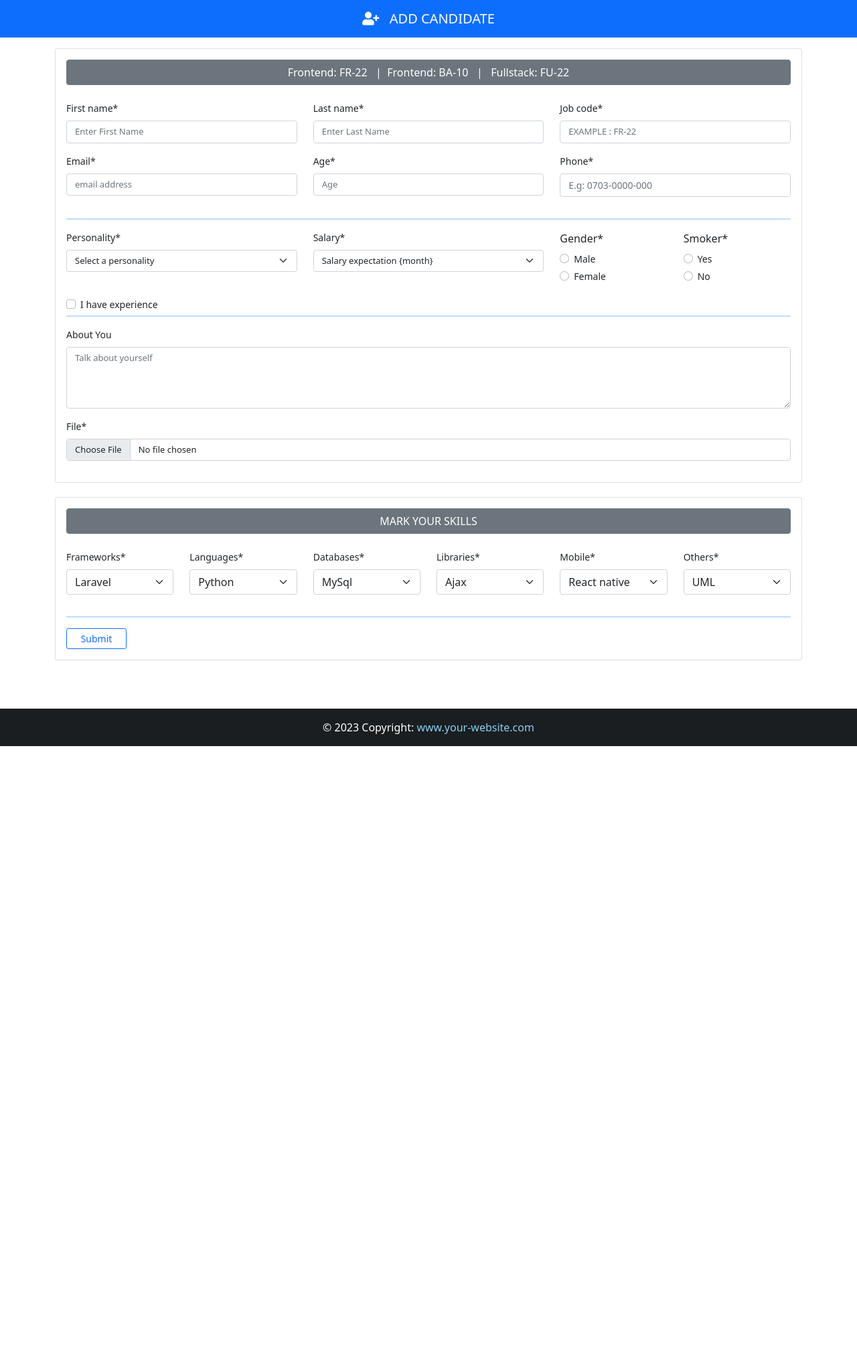
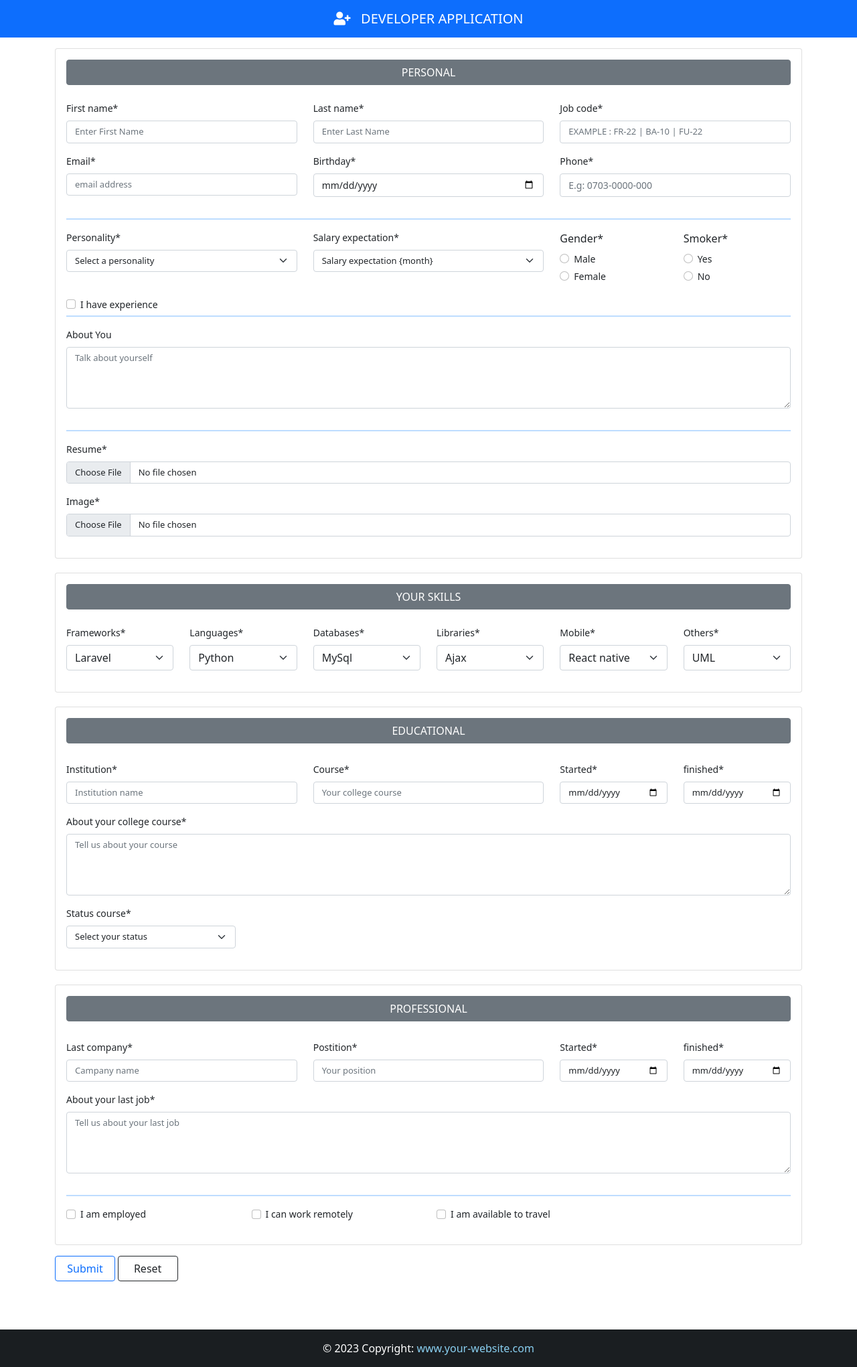
Before and after one commit to martins232/crispy, a Django app: page / in a window 1280 px wide. Shown: the whole page at 67% size. Before the commit the page ends 1114 px from the top, so only its background shows below. Run offline with Django 4.2, Linux system fonts and the light colour scheme; some libraries are stand-ins or nearby versions.

Commit message:
# 11 final project

```diff
--- a/App/forms.py
+++ b/App/forms.py
@@ -2,6 +2,8 @@
 from . models import Candidate, SMOKER
 from django.core.validators import RegexValidator
 from django.core.exceptions import ValidationError
+from datetime import date # used in birthday validation
+import datetime # used to prevent future date
 
 # Every letters to lowercase
 class LowerCase(forms.CharField):
@@ -48,7 +50,7 @@
         error_messages= {"required": "Job cannot be empty"},
 
         widget=forms.TextInput(attrs={
-            "placeholder":"Example : FR-22",
+            "placeholder":"Example : FR-22 | BA-10 | FU-22",
             "style": "font-size : 13px; text-transform: uppercase;",
             "data-mask": "AA-00"
         })
@@ -69,17 +71,17 @@
         )
 
     # Age must only be numbers and the length must not be less than 1 or greater than 3
-    age = forms.CharField(
-        label="Age",
-        min_length=1,
-        max_length=3,
-        # required=False,
-        validators=[RegexValidator(r"^[0-9]{1,2}$", message="Enter a valid age")],
-        # widget=forms.TextInput(attrs={"placeholder":"Email Address",})
-        widget=forms.TextInput(attrs={
-            "placeholder":"Age",
-            "style": "font-size : 13px;"})
-        )
+    # age = forms.CharField(
+    #     label="Age",
+    #     min_length=1,
+    #     max_length=3,
+    #     # required=False,
+    #     validators=[RegexValidator(r"^[0-9]{1,2}$", message="Enter a valid age")],
+    #     # widget=forms.TextInput(attrs={"placeholder":"Email Address",})
+    #     widget=forms.TextInput(attrs={
+    #         "placeholder":"Age",
+    #         "style": "font-size : 13px;"})
+    #     )
 
     #Experience
     experience = forms.BooleanField(label="I have experience", required=False)
@@ -98,13 +100,97 @@
 
     # File (Upload)
     file = forms.FileField(
+        label="Resume",
         required= True,
         widget=forms.ClearableFileInput(
             attrs={
-                "style": "font-size : 13px;"
+                "style": "font-size : 13px;",
+                # "accept": "application/pdf, application/msword, application/vnd.openxmlformats-officedocument.wordprocessingml.document, application/json"
             }
         )
     )
+    # Image (Upload)
+    image = forms.FileField(
+        required= True,
+        widget=forms.ClearableFileInput(
+            attrs={
+                "style": "font-size : 13px;",
+                "accept": "image/png, image/jpeg"
+            }
+        )
+    )
+
+    # EDUCATION
+    # Institution
+    institution = forms.CharField(
+        label="Institution",
+        min_length= 2,
+        max_length=50,
+        widget=forms.TextInput(attrs={
+            "placeholder":"Institution name",
+            "style": "font-size : 13px;"
+        })
+    )
+
+
+    # College Course
+    course = forms.CharField(
+        min_length= 2,
+        max_length=50,
+        widget=forms.TextInput(attrs={
+            "placeholder":"Your college course",
+            "style": "font-size : 13px;"
+        })
+    )
+
+    # About_course
+    about_course = forms.CharField(
+        label="About your college course",
+        max_length=300,
+        widget=forms.Textarea(attrs={
+            "placeholder":"Tell us about your course",
+            "rows":4,
+            "style": "font-size : 13px;"})
+
+        )
+
+     # About_job
+    about_job = forms.CharField(
+        label="About your last job",
+        max_length=300,
+        widget=forms.Textarea(attrs={
+            "placeholder":"Tell us about your last job",
+            "rows":4,
+            "style": "font-size : 13px;"})
+
+        )
+
+    # PROFESSIONAL
+    # compnay (Last company)
+    company = forms.CharField(
+        label="Last company",
+        min_length= 3,
+        max_length=50,
+        widget=forms.TextInput(attrs={
+            "placeholder":"Campany name",
+            "style": "font-size : 13px;"
+        })
+    )
+    # compnay (Last company)
+    position = forms.CharField(
+        label="Postition",
+        min_length= 3,
+        max_length=50,
+        widget=forms.TextInput(attrs={
+            "placeholder":"Your position",
+            "style": "font-size : 13px;"
+        })
+    )
+
+    employed = forms.BooleanField(label="I am employed", required=False)
+    remote = forms.BooleanField(label="I can work remotely", required=False)
+    travel = forms.BooleanField(label="I am available to travel", required=False)
+
 
     #METHOD 1 {GENDER}
     # GENDER = (
@@ -121,13 +207,17 @@
 
         #Creating a controll for labels
         # How to change labels of fields
-        # labels ={
-        #     "phone":"Enter Phone",
-        #     "salary":"What is your salary expectation",
-        #     "personality":"What is your personality",
-        #     "gender":"Select your gender",
-        #     "smoker":"Do you smoke?"
-        # }
+        labels ={
+            "started_course":"Started",
+            "finished_course":"finished",
+            "started_job":"Started",
+            "finished_job":"finished"
+            # "phone":"Enter Phone",
+            # "salary":"What is your salary expectation",
+            # "personality":"What is your personality",
+            # "gender":"Select your gender",
+            # "smoker":"Do you smoke?"
+        }
 
         SALARY = (
             ("", "Salary expectation {month}"),
@@ -145,6 +235,16 @@
      # OUTSIDE WIDGETS
      # Using Jquery and Jquery script tag to mask the phone number
         widgets ={
+            # Birth date
+            "birth": forms.DateInput(
+                attrs={
+                     "style": "font-size:14px; cursor:pointer",
+                     "type":"date",
+                     "onkeydown":"return false", # Javascript prevent typing
+                     "min":"1958-01-01",
+                     "max": str(date.today())
+                }
+            ),
             #Phone
             "phone" :forms.TextInput(
                 attrs={
@@ -163,7 +263,49 @@
             ),
             "personality": forms.Select(attrs={"style": "font-size : 13px;"}),
             "gender":forms.RadioSelect(choices=GENDER, attrs={"class":"btn-check",}),
-            "smoker":forms.RadioSelect(choices=SMOKER ,attrs={"class":"btn-check"})
+            "smoker":forms.RadioSelect(choices=SMOKER ,attrs={"class":"btn-check"}),
+            "status_course": forms.Select(attrs={"style": "font-size : 13px;"}),
+
+            #started_course
+            "started_course" :forms.DateInput(
+                attrs={
+                    "style": "font-size:13px; cursor:pointer",
+                     "type":"date",
+                     "onkeydown":"return false", # Javascript prevent typing
+                     "min":"1950-01-01",
+                     "max": str(date.today())
+                }
+            ),
+            # finished_course
+            "finished_course" :forms.DateInput(
+                attrs={
+                    "style": "font-size:13px; cursor:pointer",
+                     "type":"date",
+                     "onkeydown":"return false", # Javascript prevent typing
+                     "min":"1950-01-01",
+                     "max": str(date.today())
+                }
+            ),
+            #started_job
+            "started_job" :forms.DateInput(
+                attrs={
+                    "style": "font-size:13px; cursor:pointer",
+                     "type":"date",
+                     "onkeydown":"return false", # Javascript prevent typing
+                     "min":"1950-01-01",
+                     "max": str(date.today())
+                }
+            ),
+            # finished_job
+            "finished_job" :forms.DateInput(
+                attrs={
+                    "style": "font-size:13px; cursor:pointer",
+                     "type":"date",
+                     "onkeydown":"return false", # Javascript prevent typing
+                     "min":"1950-01-01",
+                     "max": str(date.today())
+                }
+            )
         }
     #'SUPER'   Function
     def __init__(self, *args, **kwargs):
@@ -218,7 +360,7 @@
         # for field in font_size:
         #     self.fields[field].widget.attrs.update({"style":"font-size: 15px;"})
 
-        # 4) AUTO COMPLETE = OFF (Input History)
+        # 5) AUTO COMPLETE = OFF (Input History)
         # aut_complete = ["firstname", "lastname", "email", "phone"]
         # for field in aut_complete:
         #     self.fields[field].widget.attrs.update({"autocomplete":"off"})
@@ -255,12 +397,12 @@
             raise forms.ValidationError(job +" role not presently available")
 
     # 3) AGE (Range: 15-35)
-    def clean_age(self):
-        age = int(self.cleaned_data.get("age"))
-        if age>15 and age<=35:
-            return age
-        else:
-            raise forms.ValidationError("Age must be between 15-35. Your age is: "+ str(age))
+    # def clean_age(self):
+    #     age = int(self.cleaned_data.get("age"))
+    #     if age>15 and age<=35:
+    #         return age
+    #     else:
+    #         raise forms.ValidationError("Age must be between 15-35. Your age is: "+ str(age))
 
     # 4) PHONE (Prevent incomplete values):
     def clean_phone(self):
@@ -268,3 +410,114 @@
         if len(phone) != 20:
             raise forms.ValidationError("Incomplete number: +(234) 0000-0000-000")
         return phone
+
+    # 5) RESTRICTION (File extensions - Method 2 via function )
+    # METHOD 2
+    # def clean_file(self):
+    #     file = self.cleaned_data["file"]
+    #     content_type = file.content_type
+    #     if content_type == "application/pdf" or content_type == "application/msword":
+    #         return file
+    #     else:
+    #         raise forms.ValidationError("Allowed files: PDF, DOC and DOCS")
+
+    #  RESTRICTION (File extensions - Method 3 via function )
+    #  # METHOD 3
+    def clean_file(self):
+        # get file
+        file = self.cleaned_data.get("file", False)
+        #variables
+        allowed_ext = ["pdf", "doc", "docx"]
+        # get file ext
+        ext = str(file).split(".")[-1]
+        # a) accept only PDF, DOC and DOCS
+        if ext.lower() in allowed_ext:
+            if file.size <= 2 *1048576:
+                # rename the file
+                try:
+                    new_name = (self.cleaned_data["firstname"]+"_"+self.cleaned_data["lastname"]+"."+ext).lower()
+                except KeyError:
+                    return file
+                else:
+                    file.name = new_name
+                    print(file.content_type)
+                    print(file.name)
+                    return file
+            else:
+                raise forms.ValidationError("Max. Upload: 2MB")
+        else:
+            raise forms.ValidationError("Allowed files: PDF, DOC and DOCS")
+
+    # 6 IMAGE (Maximum upload size = 2mb)
+    def clean_image(self):
+        image = self.cleaned_data.get("image")
+        ext = str(image).split(".")[-1]
+        if image.size <= 2*1048576:
+            try:
+                new_name = (self.cleaned_data["firstname"]+"_"+self.cleaned_data["lastname"]+"."+ext).lower()
+            except KeyError:
+                return image
+            else:
+                image.name = new_name
+                return image
+        else:
+            raise forms.ValidationError("Max. Upload: 2MB")
+    # 7) BIRTHDAY (Age: 18 and 65)
+    def clean_birth(self):
+        birth = self.cleaned_data.get("birth")
+        # variables
+        b = birth
+        now = date.today()
+        age = (now.year - b.year) - ((now.month, now.day) < (b.month, b.day))
+        """
+        age = (now.year - b.year) - ((now.month, now.day) < (b.month, b.day)) # i.e. 27 - ((9, 29) < (10, 26))
+
+            ((now.month, now.day) < (b.month, b.day)) == ((9, 29) < (10, 26))
+
+            Your answer will be True because (9, 29) is less than (10, 26) since 9(september) is less than 10(october) you haven't clocked 27 yet. The second elements of the tuples are not compared at all, as the first elements are enough to decide the result. You can think of it as comparing words in a dictionary: "apple" comes before "banana" because "a" comes before "b", regardless of the rest of the letters.
+
+            Therefore (27 - True) is thesame as 27 -1 = 26
+        """
+        if age<18 or age >65:
+            raise forms.ValidationError("Age must be between 18 and 65")
+
+        return birth
+
+    # 8) Prevent FUTURE date (card 3 and 4)
+    #COLLEGE
+    def clean_started_course(self):
+        started_course = self.cleaned_data.get("started_course")
+        if started_course > date.today():
+            raise forms.ValidationError("Future dates is invalid")
+        return started_course
+
+
+    def clean_finished_course(self):
+        try:
+            started_course = self.cleaned_data.get("started_course")
+            finished_course = self.cleaned_data.get("finished_course")
+            if started_course>finished_course:
+                raise forms.ValidationError("Date of started course cannot be greater than date of finished course")
+        except TypeError:
+            raise forms.ValidationError("Select a start date")
+        else:
+            return finished_course
+
+    #COLLEGE
+    def clean_started_job(self):
+        started_job = self.cleaned_data.get("started_job")
+        if started_job > date.today():
+            raise forms.ValidationError("Future dates is invalid")
+        return started_job
+
+
+    def clean_finished_job(self):
+        try:
+            started_job = self.cleaned_data.get("started_job")
+            finished_job = self.cleaned_data.get("finished_job")
+            if started_job>finished_job:
+                raise forms.ValidationError("Date of started job cannot be greater than date of finished job")
+        except TypeError:
+            raise forms.ValidationError("Select a start date")
+        else:
+            return finished_job
--- a/App/templates/base.html
+++ b/App/templates/base.html
@@ -24,7 +24,7 @@
       <header>
         <nav  class="navbar navbar-expand-lg navbar-dark navbar-sm {% block navbar %} bg-primary {% endblock %}">
           <a class="navbar-brand flex-grow-1 text-center small-title" style="color: #fff; left: 50%; transform: translateX(-50%); position: relative;">
-            <i class="fas fa-user-plus"></i>&nbsp;&nbsp; ADD CANDIDATE
+            <i class="fas fa-user-plus"></i>&nbsp;&nbsp; DEVELOPER APPLICATION
           </a>
         </nav>
       </header>
--- a/App/templates/home.html
+++ b/App/templates/home.html
@@ -15,13 +15,13 @@
 
     <!--  2) (INDIVIDUAL) Error message from (form.py) )  -->
     <!-- -- Note (striptags) this filter removes the <li> from msg  -->
-    {% if form.errors %}
+    <!-- {% if form.errors %}
     <div class=" alert alert-danger alert-dismissible fade show text-center" role="alert">
-            <!-- ---- {{form.email.errors | striptags}} How to add line break--- -->
+        {{form.email.errors | striptags}} How to add line break---
         <strong>{{form.email.errors}}</strong>
         <button type="button" class="btn-close" data-bs-dismiss="alert" aria-label="Close"></button>
     </div>
-    {% endif %}
+    {% endif %} -->
 
 
     <!-- 3) (OPTIONAL INDIVIDUAL (SweetAlert) But using JS)  -->
@@ -30,9 +30,9 @@
     <script>
         var a= "{{form.email.errors|striptags}}";
         swal("Denied!", a, "error")
-    </script> -->
+    </script>
 
-    {% endif %}
+    {% endif %} -->
 
 
     <!-- Message for backend view.py -->
@@ -48,12 +48,13 @@
         {% endfor %}
     </div>
 
-    <form action="" method="post" class="mt-3" enctype="multipart/form-data" novalidate>
+    <form action="" method="post" class="mt-3" enctype="multipart/form-data" novalidate autocomplete="off">
         {% csrf_token %}
-        <!-- Card 1 -->
+        <!--CARD 1 (PERSONAL)-->
         <div class="card boarder-dark p-3">
             <span class="btn btn-secondary mb-4" style="cursor: default;">
-                Frontend: FR-22 &nbsp; |&nbsp; Frontend: BA-10 &nbsp; | &nbsp; Fullstack: FU-22
+                <!-- Frontend: FR-22 &nbsp; |&nbsp; Frontend: BA-10 &nbsp; | &nbsp; Fullstack: FU-22 -->
+                PERSONAL
             </span>
             <div class="row">
                 <div class="col-4">{{form.firstname|as_crispy_field}}</div>
@@ -62,7 +63,7 @@
             </div>
             <div class="row">
                 <div class="col-4">{{form.email|as_crispy_field}}</div>
-                <div class="col-4">{{form.age|as_crispy_field}}</div>
+                <div class="col-4">{{form.birth|as_crispy_field}}</div>
                 <div class="col-4">{{form.phone|as_crispy_field}}</div>
             </div>
             <hr style="border: 1px solid #007bff;">
@@ -76,12 +77,15 @@
             {{form.experience|as_crispy_field}}
             <hr style="border: 1px solid #007bff; margin-top: -15px;">
             {{form.message|as_crispy_field}}
+            <hr style="border: 1px solid #007bff;">
             {{form.file|as_crispy_field}}
+            {{form.image|as_crispy_field}}
         </div>
         <br>
+        <!--CARD 2 (SKILLS)-->
         <div class="card boarder-dark p-3">
             <span class="btn btn-secondary mb-4" style="cursor: default;">
-                MARK YOUR SKILLS
+                YOUR SKILLS
             </span>
             <div class="row">
                 <div class="col-2"> {{form.frameworks|as_crispy_field}}</div>
@@ -91,15 +95,48 @@
                 <div class="col-2"> {{form.mobile|as_crispy_field}}</div>
                 <div class="col-2"> {{form.others|as_crispy_field}}</div>
             </div>
+        </div>
+        <br>
+
+        <!--CARD 3 (EDUCATION)-->
+        <div class="card boarder-dark p-3">
+            <span class="btn btn-secondary mb-4" style="cursor: default;">EDUCATIONAL</span>
+            <div class="row mt-1">
+                <div class="col-4">{{form.institution|as_crispy_field}}</div>
+                <div class="col-4">{{form.course|as_crispy_field}}</div>
+                <div class="col-2">{{form.started_course|as_crispy_field}}</div>
+                <div class="col-2">{{form.finished_course|as_crispy_field}}</div>
+            </div>
+            {{form.about_course|as_crispy_field}}
+            <div class="row">
+                <div class="col-3">{{form.status_course|as_crispy_field}}</div>
+            </div>
+        </div>
+        <br>
+
+        <!--CARD 4 (PROFESSIONAL)-->
+        <div class="card boarder-dark p-3">
+            <span class="btn btn-secondary mb-4" style="cursor: default;">PROFESSIONAL </span>
+            <div class="row mt-1">
+                <div class="col-4">{{form.company|as_crispy_field}}</div>
+                <div class="col-4">{{form.position|as_crispy_field}}</div>
+                <div class="col-2">{{form.started_job|as_crispy_field}}</div>
+                <div class="col-2">{{form.finished_job|as_crispy_field}}</div>
+            </div>
+            {{form.about_job|as_crispy_field}}
             <hr style="border: 1px solid #007bff;">
-            <button type="submit" class=" btn btn-outline-primary btn-sm" style="width:90px;">Submit</button>
+            <div class="row">
+                <div class="col-3">{{form.employed|as_crispy_field}}</div>
+                <div class="col-3">{{form.remote|as_crispy_field}}</div>
+                <div class="col-3">{{form.travel|as_crispy_field}}</div>
             </div>
-    </form>
+        </div>
 
 
-
-
-
+        <!--BUTTON-->
+        <button type="submit" class=" btn btn-outline-primary mt-3" style="width:90px;">Submit</button>
+        <a href="{% url 'home' %}" class=" btn btn-outline-dark mt-3" style="width:90px;">Reset</a>
+    </form>
 
 </div> <!-- end container -->
 <br><br><br>
--- a/App/views.py
+++ b/App/views.py
@@ -2,6 +2,7 @@
 from . forms import CandidateForm
 from  django.http import HttpResponseRedirect
 from django.contrib import messages
+
 
 
 def home(request):
```
Also changed, not shown: App/admin.py (+24 -6 lines), App/models.py (+37 -5 lines), db.sqlite3. Lines whose indentation alone changed are shown as unchanged.
